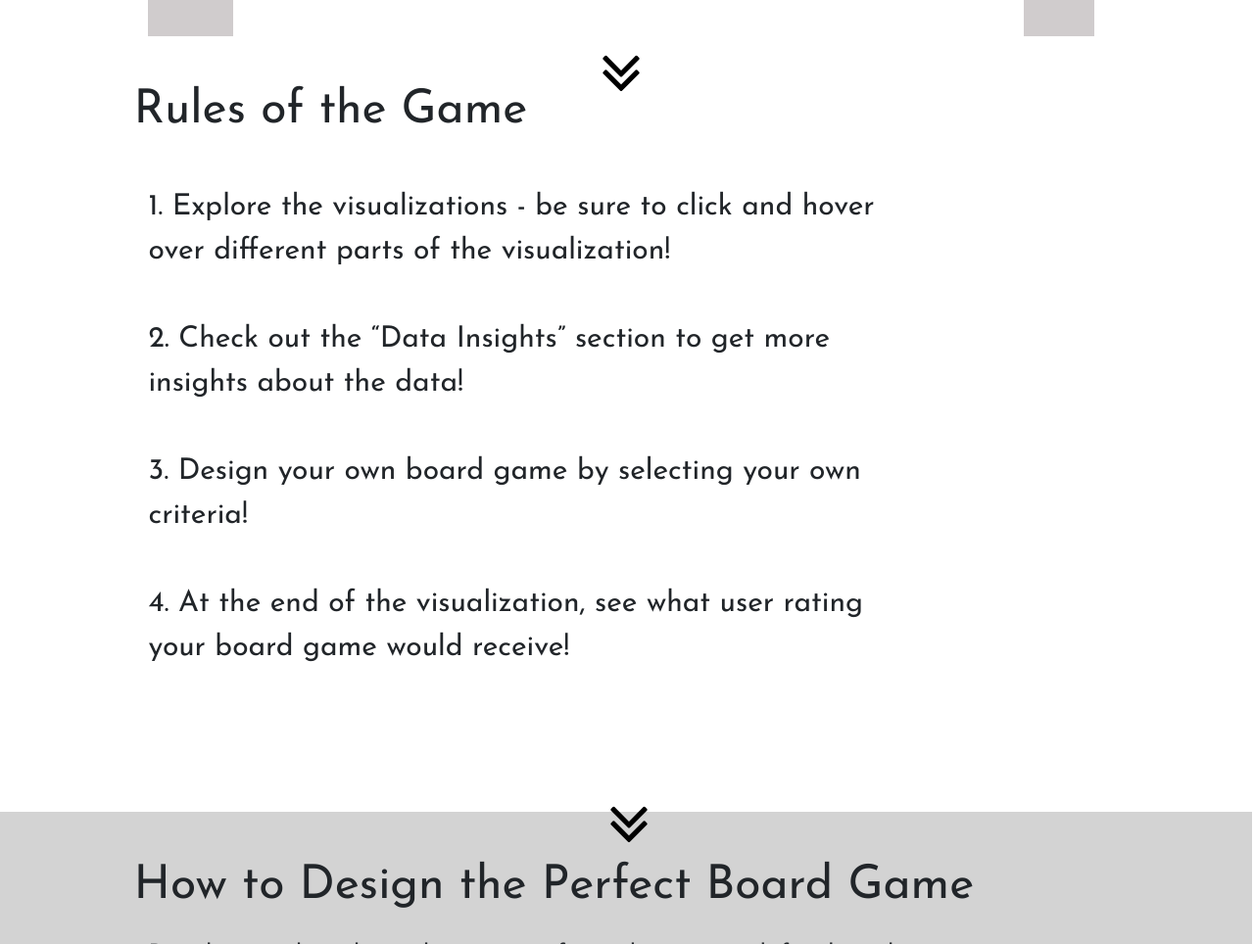
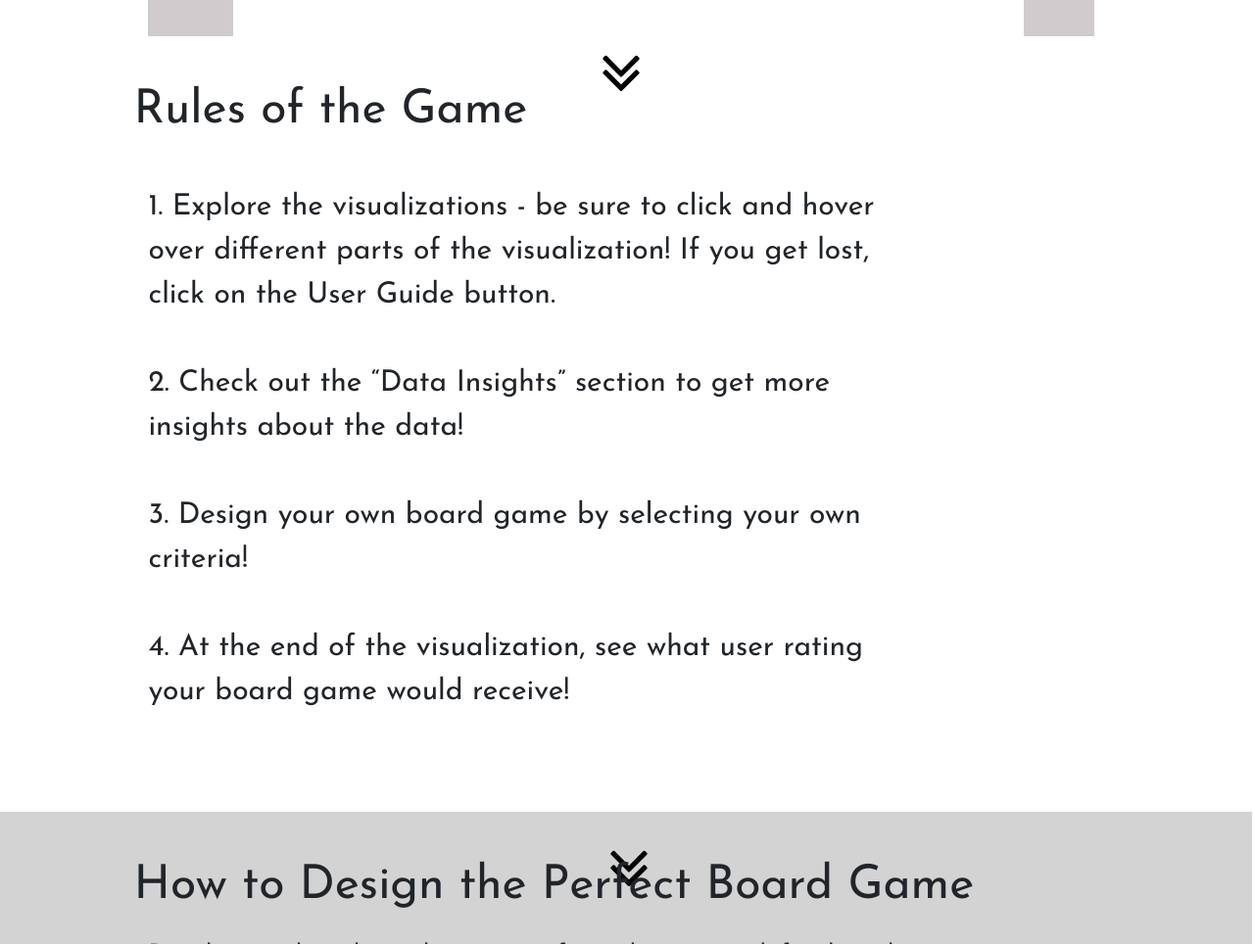
Before and after one commit to sangjunp4rk/boardgame_design_data_viz, a Flask app: page / in a window 1280 px wide. Shown: the part 1723-2687 px from the top of the page at 98% size. Run offline with Flask 2, Linux system fonts and the light colour scheme; some libraries are stand-ins or nearby versions.

Commit message:
Irene updated rules!!!

```diff
--- a/templates/main.html
+++ b/templates/main.html
@@ -203,7 +203,7 @@
 
             <div class="row" id="rules_list">
               <div class="col-lg-9"  style="font-size: 1.25em;">
-                1. Explore the visualizations - be sure to click and hover over different parts of the visualization! <br> <br>
+                1. Explore the visualizations - be sure to click and hover over different parts of the visualization! If you get lost, click on the User Guide button. <br> <br>
                 2. Check out the “Data Insights” section to get more insights about the data! <br> <br>
                 3. Design your own board game by selecting your own criteria!  <br> <br>
                 4. At the end of the visualization, see what user rating your board game would receive! <br>
```
